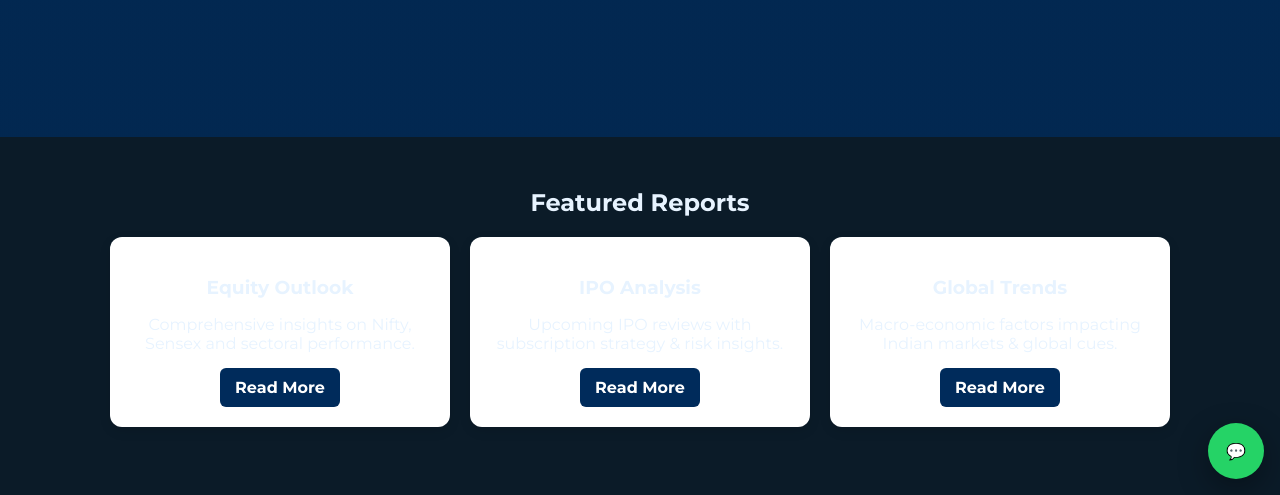
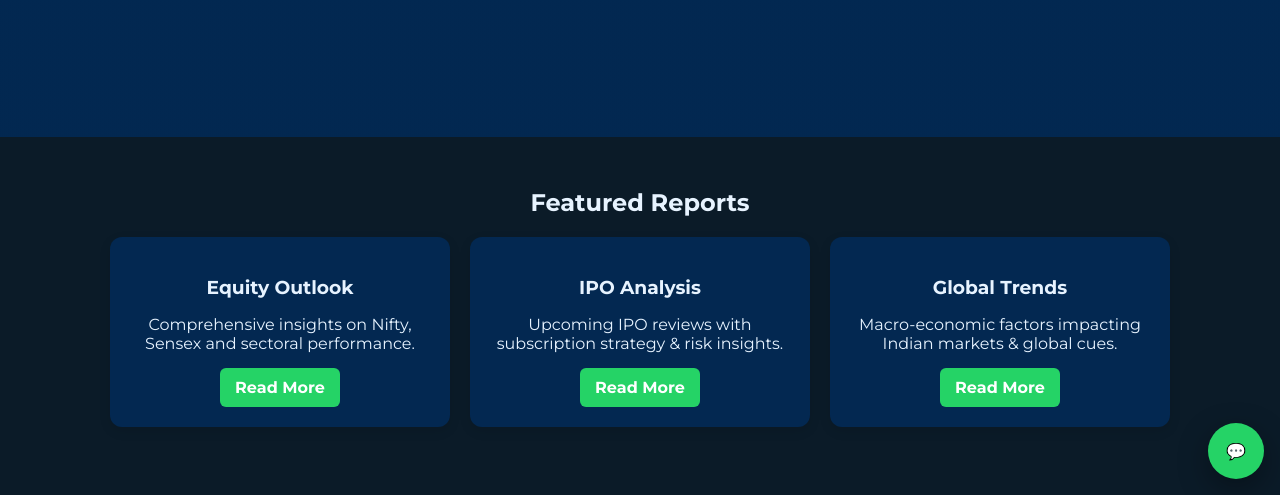
Before and after one commit to lionsbullish-byte/lion-bullish, a plain HTML site: page research.html in a window 1280 px wide. Shown: the part 305-800 px from the top of the page. Drawn offline with Linux system fonts and the light colour scheme.

Commit message:
Update style.css

```diff
--- a/assets/css/style.css
+++ b/assets/css/style.css
@@ -109,7 +109,7 @@ a:hover{text-decoration:underline}
 }
 
 .card {
-  background: #fff;
+  background: #032851;
   padding: 20px;
   border-radius: 12px;
   box-shadow: 0 4px 12px rgba(0,0,0,0.1);
@@ -122,7 +122,7 @@ a:hover{text-decoration:underline}
   margin-bottom: 15px;
 }
 .card .btn {
-  background: #002B5B;
+  background: #25d366;
   color: white;
   padding: 10px 15px;
   border-radius: 6px;
```
